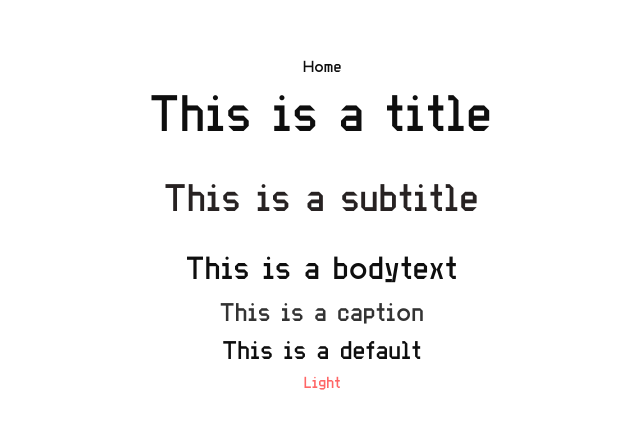
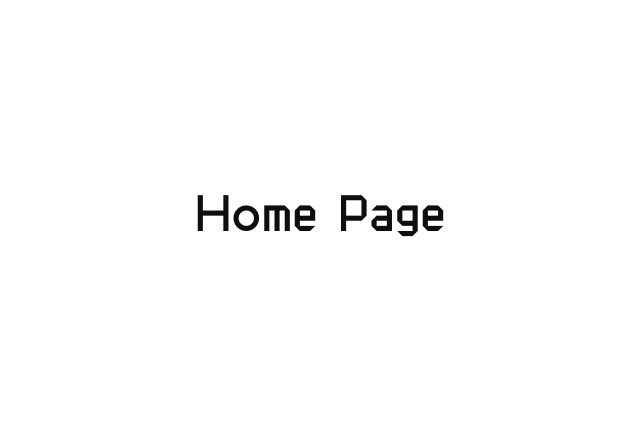
Before and after one commit to Vee1105/Atlaal, a React (Vite) app: page / in a window 1280 px wide. Shown: the part 174-602 px from the top of the page, without its empty margins (317-957 px from the left). Built offline with nearby package versions, Linux system fonts and the light colour scheme.

Commit message:
New Text, Button Comp, Theme Switch, Added new Theme 'Midnight', Theme's are stored inside the memory 'application storage', grabs user's system theme first then switches if the user overrides it and saves it for future visits.

```diff
--- a/package.json
+++ b/package.json
@@ -10,8 +10,10 @@
     "preview": "vite preview"
   },
   "dependencies": {
+    "axios": "^1.7.9",
     "react": "^19.0.0",
-    "react-dom": "^19.0.0"
+    "react-dom": "^19.0.0",
+    "react-router-dom": "^7.1.5"
   },
   "devDependencies": {
     "@eslint/js": "^9.19.0",
--- a/src/App.css
+++ b/src/App.css
@@ -19,4 +19,5 @@
   display: flex;
   align-items: center;
   justify-content: center;
+  flex-direction: column;
 }
--- a/src/App.tsx
+++ b/src/App.tsx
@@ -1,79 +1,39 @@
 import "./App.css";
-import Text from "./Components/Text/Text";
-import MouseCircle from "./Components/MouseCircle/MouseCircle";
 import { useEffect, useState } from "react";
 import { Colors, getTheme } from "./Components/Themes/Theme";
+import { BrowserRouter, Route, Routes } from "react-router-dom";
+import HomePage from "./pages/Home";
 
 function App() {
-    const [theme, setTheme] = useState<"Dark" | "Light">(
-        localStorage.getItem("theme") as "Dark" | "Light"
-    );
-    const [override, setOverride] = useState<boolean>(false);
-    const [color, setColors] = useState<"Dark" | "Light">("Dark");
-    const Color = Colors[`${color}`];
+    const [theme, setTheme] = useState<"Dark" | "Light" | "Midnight">("Dark");
+
+    const Color = Colors[`${theme}`];
 
     const systemTheme = getTheme();
 
-    const parentDiv = document.getElementById("parentDiv");
-
     useEffect(() => {
         console.log(theme);
-        if (override) {
-            localStorage.setItem("theme", theme);
-            localStorage.setItem("override", "true");
+        if (localStorage.getItem("override") === "true") {
             setTheme(localStorage.getItem("theme") as "Dark" | "Light");
-            setColors(theme);
         } else {
-            setColors(systemTheme);
+            setTheme(systemTheme);
         }
-    }, [theme, override, systemTheme]);
+    }, [theme, systemTheme]);
 
-    const ThemeToggle = () => {
-        return (
-            <a
-                onClick={() => {
-                    setTheme(theme === "Dark" ? "Light" : "Dark");
-                    setOverride(true);
-                    localStorage.setItem("override", "true");
-                }}
-            >
-                {localStorage.getItem("theme")
-                    ? localStorage.getItem("theme")
-                    : getTheme()}
-            </a>
-        );
+    const ParentThemeStyle = {
+        backgroundColor: Color?.backgroundColor,
+        color: Color?.textColor.default,
+        transition: "background-color 0.5s ease-in-out, color 0.5s ease-in-out",
     };
 
     return (
         <>
-            <MouseCircle parentDiv={parentDiv} />
-            <div
-                id="parentDiv"
-                className="ParentDiv"
-                style={{
-                    transition:
-                        "background-color 0.5s ease-in-out, color 0.5s ease-in-out",
-                    backgroundColor: `${Color?.backgroundColor}`,
-                    color: `${Color?.textColor.default}`,
-                }}
-            >
-                <div
-                    style={{
-                        flex: 1,
-                        justifyContent: "center",
-                        alignItems: "center",
-                        flexDirection: "column",
-                        display: "flex",
-                    }}
-                >
-                    Home
-                    <Text text="This is a title" type="title" />
-                    <Text text="This is a subtitle" type="subtitle" />
-                    <Text text="This is a bodytext" type="body" />
-                    <Text text="This is a caption" type="caption" />
-                    <Text text="This is a default" />
-                    <ThemeToggle />
-                </div>
+            <div style={ParentThemeStyle} className="ParentDiv">
+                <BrowserRouter>
+                    <Routes>
+                        <Route path="/" element={<HomePage />} />
+                    </Routes>
+                </BrowserRouter>
             </div>
         </>
     );
--- /dev/null
+++ b/src/Components/Button/Button.module.css
@@ -0,0 +1,4 @@
+.ButtonStyling:hover {
+    filter: drop-shadow(0 0 1em hsl(205, 70%, 70%));
+    transition: 0.5s;
+}
--- a/src/Components/Text/Text.tsx
+++ b/src/Components/Text/Text.tsx
@@ -4,11 +4,11 @@ import { Colors, getTheme } from '../Themes/Theme';
 
 type TextProps = {
 	type?: "title" | "subtitle" | "body" | "caption";
-	text: string;
+	children: React.ReactNode;
 	style?: React.CSSProperties | undefined;
 };
 
-export default function Text({ type, text, style }: TextProps) {
+export default function Text({ type, children, style }: TextProps) {
 
 	const theme = getTheme();
 
@@ -38,27 +38,27 @@ export default function Text({ type, text, style }: TextProps) {
 		<>
 			{type === undefined && (
 				<span style={DefaultStyling} className={styles.text}>
-					{text}
+					{children}
 				</span>
 			)}
 			{type === "title" && (
 				<span style={TitleStyling} className={`${styles.title} ${styles.text}`}>
-					{text}
+					{children}
 				</span>
 			)}
 			{type === "subtitle" && (
 				<span style={SubTitleStyling} className={`${styles.subtitle} ${styles.text}`}>
-					{text}
+					{children}
 				</span>
 			)}
 			{type === "body" && (
 				<span style={BodyStyling} className={`${styles.body} ${styles.text}`}>
-					{text}
+					{children}
 				</span>
 			)}
 			{type === "caption" && (
 				<span style={CaptionStyling} className={`${styles.caption} ${styles.text}`}>
-					{text}
+					{children}
 				</span>
 			)}
 		</>
--- a/src/Components/Themes/Theme.ts
+++ b/src/Components/Themes/Theme.ts
@@ -1,13 +1,41 @@
-export const getTheme = (): "Dark" | "Light" => {
-    const theme: string | null = localStorage.getItem("theme");
-    if (theme === null){
+export let Theme = "Dark";
+
+export const getTheme = (): "Dark" | "Light" | "Midnight" => {
+    let theme: string | null = localStorage.getItem("theme") ;
+    if (theme === null) {
         // get user preference
         const mediaQuery = window.matchMedia("(prefers-color-scheme: dark)");
         localStorage.setItem("theme", mediaQuery.matches ? "Dark" : "Light");
-        return mediaQuery.matches ? "Dark" : "Light";
-    };
-    return theme === "Light" ? theme : "Dark";
-}
+        theme = mediaQuery.matches ? "Dark" : "Light";
+    }
+    Theme = theme;
+    if (theme === "Dark" || theme === "Light" || theme === "Midnight") {
+        return theme;
+    }
+    return "Dark";
+};
+
+export const SwitchTheme = (
+    setTheme: React.Dispatch<
+        React.SetStateAction<"Dark" | "Light" | "Midnight">
+    >
+) => {
+    localStorage.setItem("override", "true");
+    const theme = localStorage.getItem("theme");
+    if (theme === "Light") {
+        localStorage.setItem("theme", "Dark");
+        setTheme("Dark");
+        Theme = "Dark";
+    } else if (theme === "Dark") {
+        localStorage.setItem("theme", "Midnight");
+        setTheme("Midnight");
+        Theme = "Midnight";
+    } else {
+        localStorage.setItem("theme", "Light");
+        setTheme("Light");
+        Theme = "Light";
+    }
+};
 
 export type ColorsTypes = {
     [key: string]: {
@@ -18,6 +46,7 @@ export type ColorsTypes = {
             subtitle: string;
             body: string;
             caption: string;
+            button: string;
         };
         accentColor: string;
         secondaryColor: string;
@@ -32,8 +61,9 @@ export const Colors: ColorsTypes = {
             subtitle: "hsla(0, 20%, 95%, 0.9)",
             body: "#fff",
             caption: "hsla(0, 30%, 100%, 0.8)",
+            button: "#fff",
         },
-        accentColor: "#fff",
+        accentColor: "hsl(205, 20%, 50%)",
         secondaryColor: "#fff",
     },
     Light: {
@@ -44,8 +74,22 @@ export const Colors: ColorsTypes = {
             subtitle: "hsla(0, 20%, 5%, 0.9)",
             body: "#0e0e0e",
             caption: "hsla(0, 30%, 0%, 0.8)",
+            button: "#fff",
         },
-        accentColor: "#0e0e0e",
+        accentColor: "hsl(205, 20%, 50%)",
         secondaryColor: "#0e0e0e",
     },
+    Midnight: {
+        backgroundColor: "hsl(200, 40%, 10%)",
+        textColor: {
+            default: "#fff",
+            title: "#fff",
+            subtitle: "hsla(0, 20%, 95%, 0.9)",
+            body: "#fff",
+            caption: "hsla(0, 30%, 100%, 0.8)",
+            button: "#fff",
+        },
+        accentColor: "hsl(205, 30%, 40%)",
+        secondaryColor: "#fff",
+    },
 };
--- a/src/pages/Home.tsx
+++ b/src/pages/Home.tsx
@@ -0,0 +1,7 @@
+import Text from "../Components/Text/Text";
+
+export default function HomePage()  {
+    return (
+        <Text type="title">Home Page</Text>
+    )
+}
```
Also changed, not shown: src/Components/Button/Button.tsx (added, +28 -0 lines), 2 other files (tests, documents, lock files or other folders).
